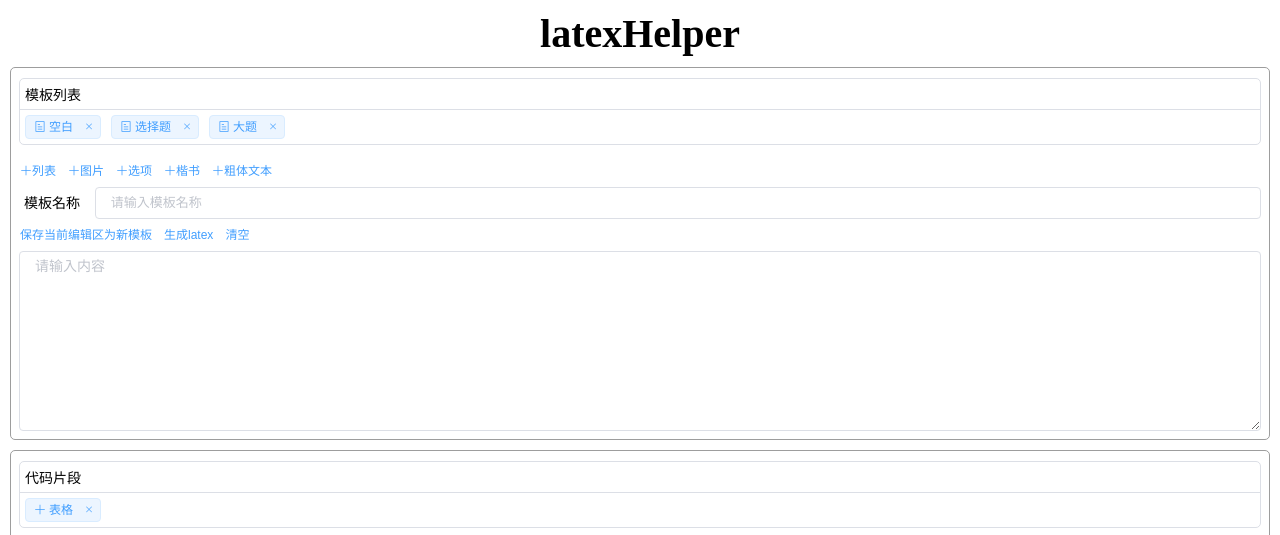
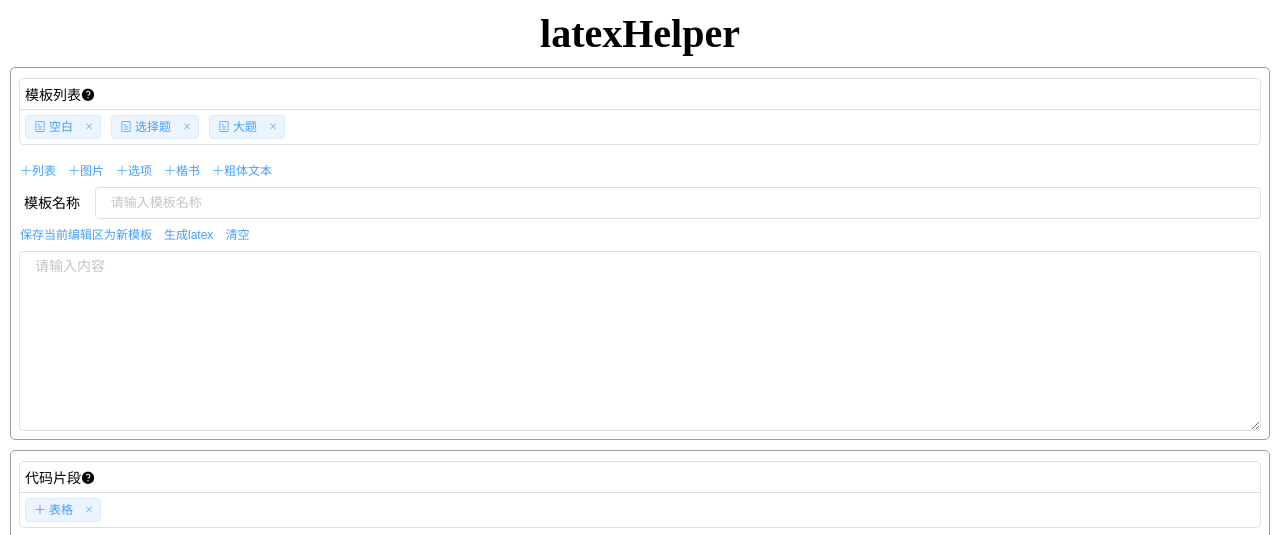
Before and after one commit to Nshcn/latexHelper, a Vue app: page / in a window 1280 px wide. Shown: the top 535 px of the page. Built offline with nearby package versions, Linux system fonts and the light colour scheme.

Commit message:
添加tooltip

```diff
--- a/src/components/Edit.vue
+++ b/src/components/Edit.vue
@@ -6,6 +6,10 @@
         <div class="region">
           <div class="up-region">
             <span>模板列表</span>
+            <el-tooltip content="点击下方保存当前编辑区为新模板即可添加自定义模板"
+                        placement="top">
+              <i class="el-icon-question" />
+            </el-tooltip>
           </div>
           <div class="down-region">
             <el-tag v-for="item in templateStore"
@@ -15,7 +19,7 @@
                     @close="deleteTemplate(item.name)"
                     @click="showTemplate(item.name)"
                     closable>
-              <i class="el-icon-tickets"></i>
+              <i class="el-icon-tickets" />
               {{item.name}}
             </el-tag>
           </div>
@@ -80,6 +84,10 @@
           <div class="region">
             <div class="up-region">
               <span>代码片段</span>
+              <el-tooltip content="点击下方保存当前编辑区为新片段即可添加常用代码片段"
+                          placement="top">
+                <i class="el-icon-question" />
+              </el-tooltip>
             </div>
             <div class="down-region">
               <el-tag v-for="item in snippetStore"
@@ -278,7 +286,7 @@ export default {
       if (this.originText === '') {
         this.$message({
           type: 'warning',
-          message: '编辑区为空',
+          message: '模板编辑区为空',
         })
         return
       }
@@ -300,7 +308,7 @@ export default {
             console.log(this.templateStore)
             this.$message({
               type: 'success',
-              message: '覆盖成功!',
+              message: '模板覆盖成功!',
             })
           })
           .catch(() => {})
@@ -311,7 +319,7 @@ export default {
         })
         this.$message({
           type: 'success',
-          message: '保存成功',
+          message: '模板保存成功',
         })
       }
     },
@@ -591,7 +599,7 @@ export default {
             this.snippetStore[repeatIndex].content = this.latexCode
             this.$message({
               type: 'success',
-              message: '覆盖成功!',
+              message: 'Latex片段覆盖成功!',
             })
           })
           .catch(() => {})
@@ -602,7 +610,7 @@ export default {
         })
         this.$message({
           type: 'success',
-          message: '保存成功',
+          message: 'Latex片段保存成功',
         })
       }
     },
```
